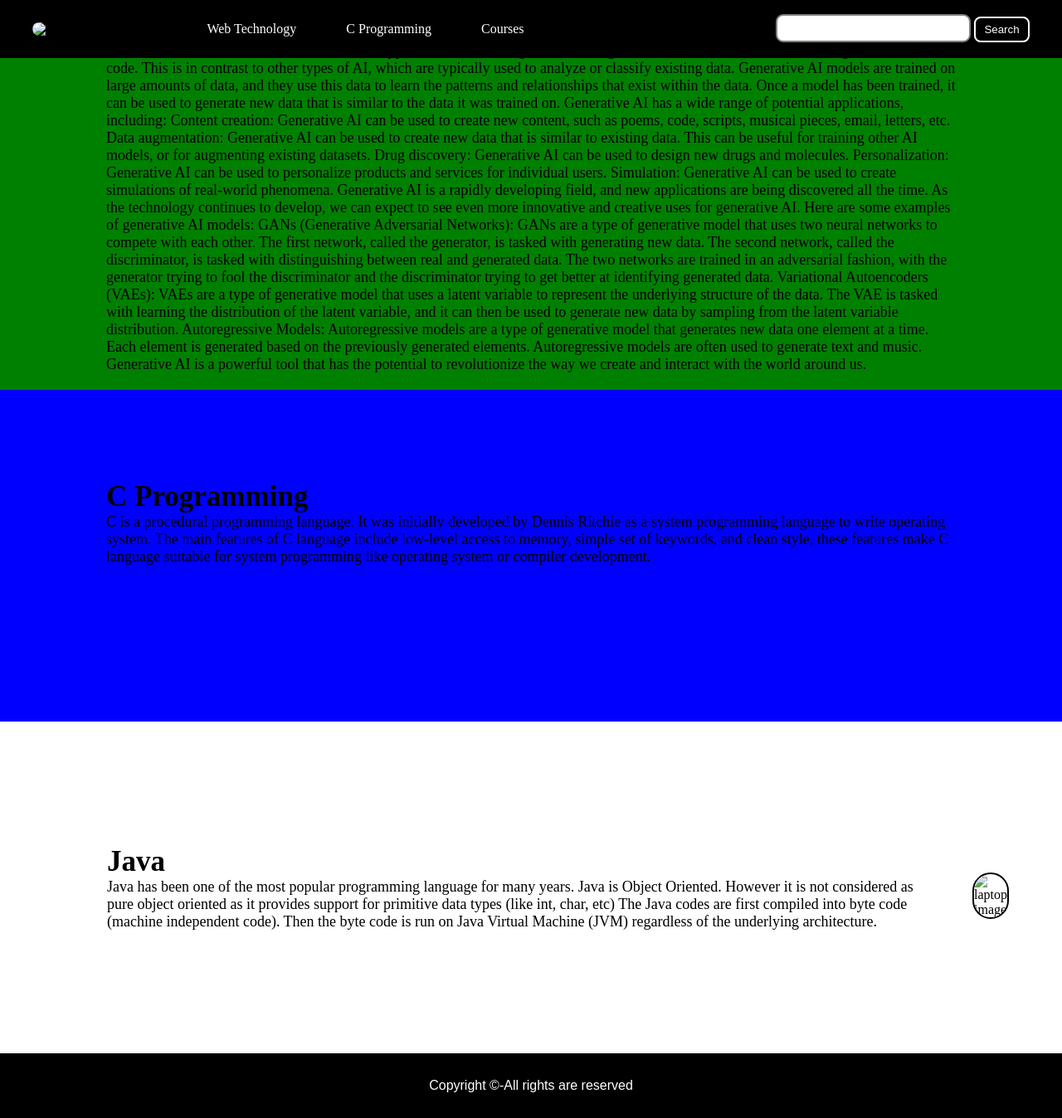
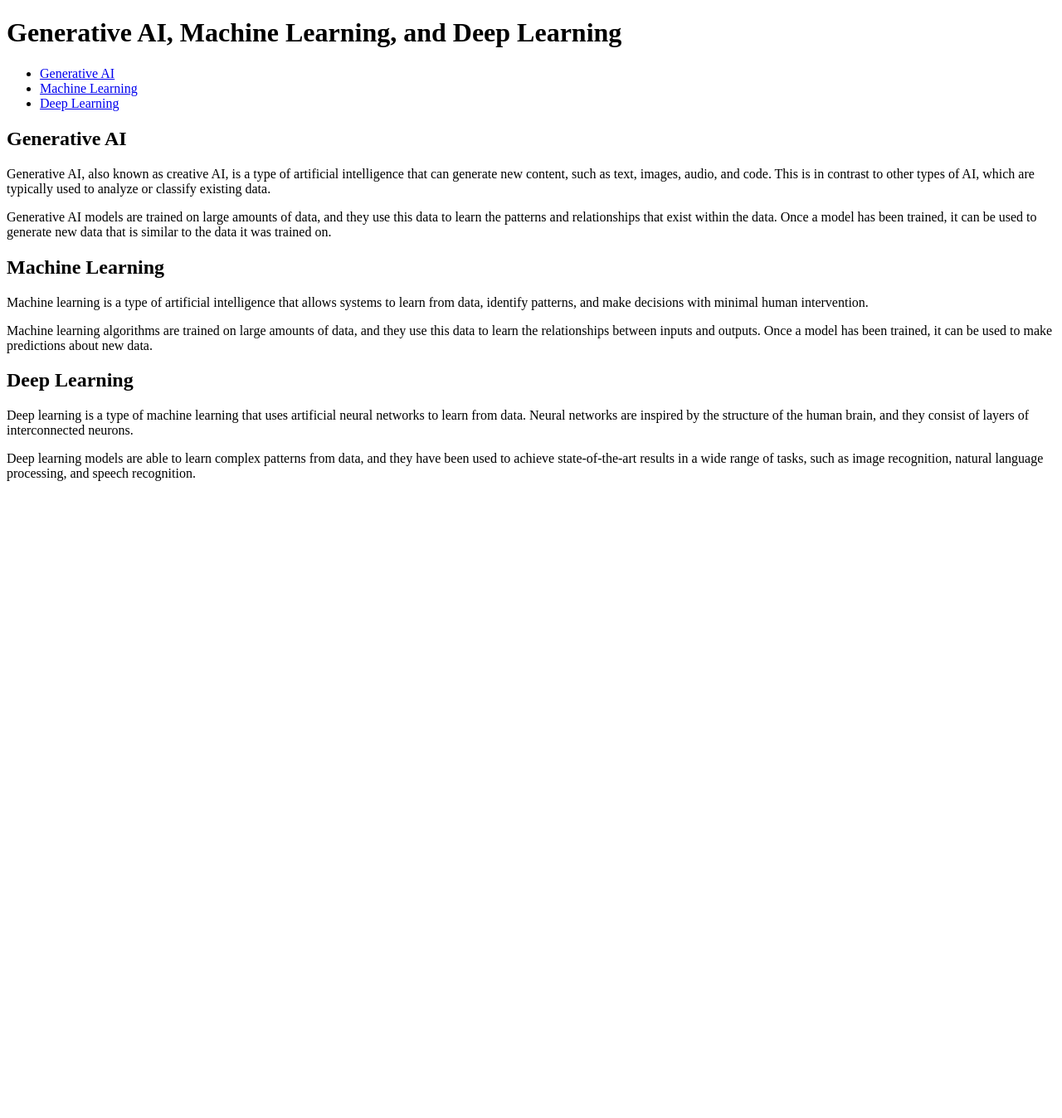
Before and after one commit to saurabhec2k/Template, a plain HTML site: page index.html in a window 1280 px wide. Shown: the whole page at 83% size. After the commit the page ends 800 px from the top, so only its background shows below. Drawn offline with Linux system fonts and the light colour scheme.

Commit message:
Update index.html

```diff
--- a/index.html
+++ b/index.html
@@ -1,279 +1,35 @@
+
 <!DOCTYPE html>
+<html>
+<head>
+<title>Generative AI, Machine Learning, and Deep Learning</title>
+</head>
+<body>
+<h1>Generative AI, Machine Learning, and Deep Learning</h1>
 
-<html>
+<ul>
+<li><a href="#generative-ai">Generative AI</a></li>
+<li><a href="#machine-learning">Machine Learning</a></li>
+<li><a href="#deep-learning">Deep Learning</a></li>
+</ul>
 
-<head>
-	<title>Simple web Development Template</title>
+<h2 id="generative-ai">Generative AI</h2>
 
-	<style>
-		* {
-			margin: 0;
-			padding: 0;
-		}
+<p>Generative AI, also known as creative AI, is a type of artificial intelligence that can generate new content, such as text, images, audio, and code. This is in contrast to other types of AI, which are typically used to analyze or classify existing data.</p>
 
-		.navbar {
-			display: flex;
-			align-items: center;
-			justify-content: center;
-			position: sticky;
-			top: 0;
-			cursor: pointer;
-		}
+<p>Generative AI models are trained on large amounts of data, and they use this data to learn the patterns and relationships that exist within the data. Once a model has been trained, it can be used to generate new data that is similar to the data it was trained on.</p>
 
-		.background {
-			background: black;
-			background-blend-mode: darken;
-			background-size: cover;
-		}
+<h2 id="machine-learning">Machine Learning</h2>
 
-		.nav-list {
-			width: 70%;
-			display: flex;
-			align-items: center;
-		}
+<p>Machine learning is a type of artificial intelligence that allows systems to learn from data, identify patterns, and make decisions with minimal human intervention.</p>
 
-		.logo {
-			display: flex;
-			justify-content: center;
-			align-items: center;
-		}
+<p>Machine learning algorithms are trained on large amounts of data, and they use this data to learn the relationships between inputs and outputs. Once a model has been trained, it can be used to make predictions about new data.</p>
 
-		.logo img {
-			width: 180px;
-			border-radius: 50px;
-		}
+<h2 id="deep-learning">Deep Learning</h2>
 
-		.nav-list li {
-			list-style: none;
-			padding: 26px 30px;
-		}
+<p>Deep learning is a type of machine learning that uses artificial neural networks to learn from data. Neural networks are inspired by the structure of the human brain, and they consist of layers of interconnected neurons.</p>
 
-		.nav-list li a {
-			text-decoration: none;
-			color: white;
-		}
+<p>Deep learning models are able to learn complex patterns from data, and they have been used to achieve state-of-the-art results in a wide range of tasks, such as image recognition, natural language processing, and speech recognition.</p>
 
-		.nav-list li a:hover {
-			color: grey;
-		}
-
-		.rightnav {
-			width: 30%;
-			text-align: right;
-		}
-
-		#search {
-			padding: 5px;
-			font-size: 17px;
-			border: 2px solid grey;
-			border-radius: 9px;
-		}
-
-		.firstsection {
-			background-color: green;
-			height: 400px;
-		}
-
-		.secondsection {
-			background-color: blue;
-			height: 400px;
-		}
-
-		.box-main {
-			display: flex;
-			justify-content: center;
-			align-items: center;
-			color: black;
-			max-width: 80%;
-			margin: auto;
-			height: 80%;
-		}
-
-		.firsthalf {
-			width: 100%;
-			display: flex;
-			flex-direction: column;
-			justify-content: center;
-		}
-
-		.secondhalf {
-			width: 30%;
-		}
-
-		.secondhalf img {
-			width: 70%;
-			border: 4px solid white;
-			border-radius: 150px;
-			display: block;
-			margin: auto;
-		}
-
-		.text-big {
-			font-family: 'Piazzolla', serif;
-			font-weight: bold;
-			font-size: 35px;
-		}
-
-		.text-small {
-			font-size: 18px;
-		}
-
-		.btn {
-			padding: 8px 20px;
-			margin: 7px 0;
-			border: 2px solid white;
-			border-radius: 8px;
-			background: none;
-			color: white;
-			cursor: pointer;
-		}
-
-		.btn-sm {
-			padding: 6px 10px;
-			vertical-align: middle;
-		}
-
-		.section {
-			height: 400px;
-			display: flex;
-			align-items: center;
-			justify-content: center;
-			max-width: 90%;
-			margin: auto;
-		}
-
-		.section-Left {
-			flex-direction: row-reverse;
-		}
-
-		.paras {
-			padding: 0px 65px;
-		}
-
-		.thumbnail img {
-			width: 250px;
-			border: 2px solid black;
-			border-radius: 26px;
-			margin-top: 19px;
-		}
-
-		.center {
-			text-align: center;
-		}
-
-		.text-footer {
-			text-align: center;
-			padding: 30px 0;
-			font-family: 'Ubuntu', sans-serif;
-			display: flex;
-			justify-content: center;
-			color: white;
-		}
-	</style>
-</head>
-
-<body>
-	<nav class="navbar background">
-		<ul class="nav-list">
-			<div class="logo">
-				<img src= "logo.png">
-			</div>
-			<li><a href="#web">Web Technology</a></li>
-			<li><a href="#program">C Programming</a></li>
-			<li><a href="#course">Courses</a></li>
-		</ul>
-
-		<div class="rightNav">
-			<input type="text" name="search" id="search">
-			<button class="btn btn-sm">Search</button>
-		</div>
-	</nav>
-
-	<section class="firstsection">
-		<div class="box-main">
-			<div class="firstHalf">
-				<h1 class="text-big" id="web">Gen AI</h1>
-				<p class="text-small">
-					Generative AI, also known as creative AI, is a type of artificial intelligence that can generate new content, such as text, images, audio, and code. This is in contrast to other types of AI, which are typically used to analyze or classify existing data. Generative AI models are trained on large amounts of data, and they use this data to learn the patterns and relationships that exist within the data. Once a model has been trained, it can be used to generate new data that is similar to the data it was trained on.
-
-Generative AI has a wide range of potential applications, including:
-
-Content creation: Generative AI can be used to create new content, such as poems, code, scripts, musical pieces, email, letters, etc.
-Data augmentation: Generative AI can be used to create new data that is similar to existing data. This can be useful for training other AI models, or for augmenting existing datasets.
-Drug discovery: Generative AI can be used to design new drugs and molecules.
-Personalization: Generative AI can be used to personalize products and services for individual users.
-Simulation: Generative AI can be used to create simulations of real-world phenomena.
-Generative AI is a rapidly developing field, and new applications are being discovered all the time. As the technology continues to develop, we can expect to see even more innovative and creative uses for generative AI.
-
-Here are some examples of generative AI models:
-
-GANs (Generative Adversarial Networks): GANs are a type of generative model that uses two neural networks to compete with each other. The first network, called the generator, is tasked with generating new data. The second network, called the discriminator, is tasked with distinguishing between real and generated data. The two networks are trained in an adversarial fashion, with the generator trying to fool the discriminator and the discriminator trying to get better at identifying generated data.
-Variational Autoencoders (VAEs): VAEs are a type of generative model that uses a latent variable to represent the underlying structure of the data. The VAE is tasked with learning the distribution of the latent variable, and it can then be used to generate new data by sampling from the latent variable distribution.
-Autoregressive Models: Autoregressive models are a type of generative model that generates new data one element at a time. Each element is generated based on the previously generated elements. Autoregressive models are often used to generate text and music.
-Generative AI is a powerful tool that has the potential to revolutionize the way we create and interact with the world around us.
-				</p>
-
-
-			</div>
-		</div>
-	</section>
-
-	<section class="secondsection">
-		<div class="box-main">
-			<div class="firstHalf">
-				<h1 class="text-big" id="program">
-					C Programming
-				</h1>
-				<p class="text-small">
-					C is a procedural programming language. It
-					was initially developed by Dennis Ritchie
-					as a system programming language to write
-					operating system. The main features of C
-					language include low-level access to memory,
-					simple set of keywords, and clean style,
-					these features make C language suitable for
-					system programming like operating system or
-					compiler development.
-				</p>
-
-
-			</div>
-		</div>
-	</section>
-
-	<section class="section">
-		<div class="paras">
-			<h1 class="sectionTag text-big">Java</h1>
-
-			<p class="sectionSubTag text-small">
-				Java has been one of the most popular
-				programming language for many years.
-				Java is Object Oriented. However it is
-				not considered as pure object oriented
-				as it provides support for primitive
-				data types (like int, char, etc) The
-				Java codes are first compiled into byte
-				code (machine independent code). Then
-				the byte code is run on Java Virtual
-				Machine (JVM) regardless of the
-				underlying architecture.
-			</p>
-
-
-		</div>
-
-		<div class="thumbnail">
-			<img src= "img.png" alt="laptop image">
-		</div>
-	</section>
-
-	<footer class="background">
-		<p class="text-footer">
-			Copyright ©-All rights are reserved
-		</p>
-
-
-	</footer>
 </body>
-
 </html>
```
